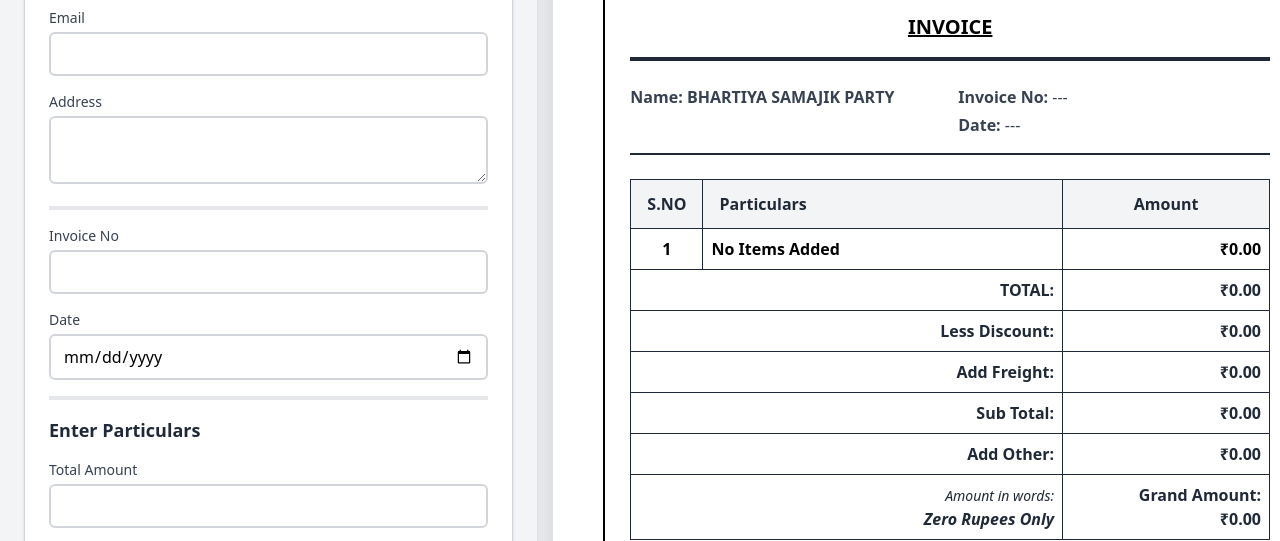
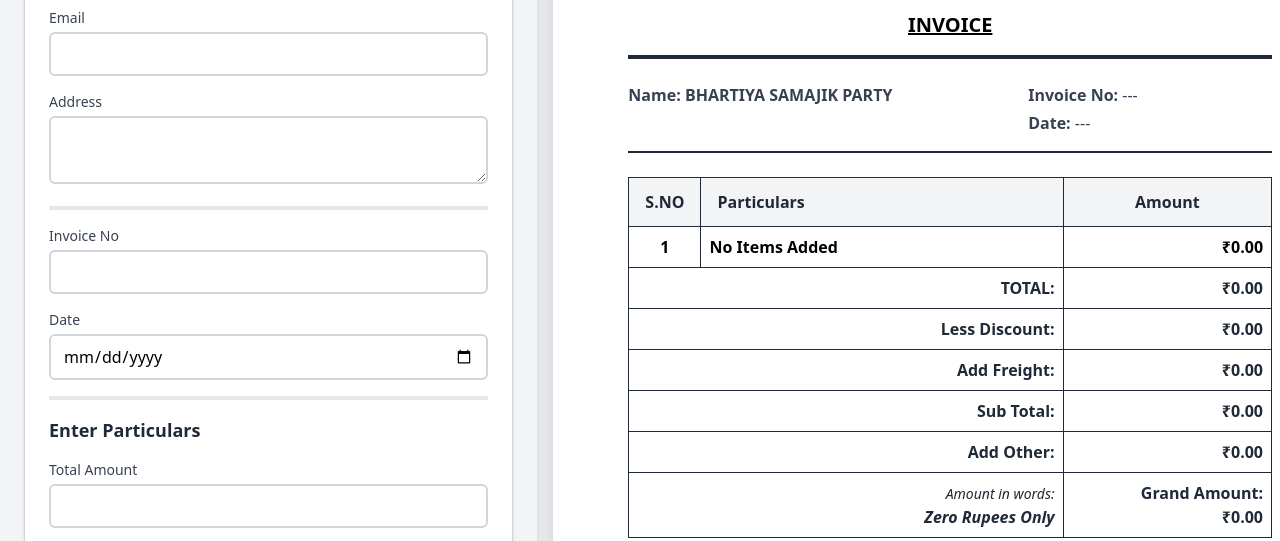
Before and after one commit to Vishal09Software/bsp, a plain HTML site: page index.html in a window 1280 px wide. Shown: the part 208-749 px from the top of the page. Drawn offline with nearby package versions, Linux system fonts and the light colour scheme.

Commit message:
style include in design

```diff
--- a/index.html
+++ b/index.html
@@ -123,7 +123,7 @@
         <div class="bg-gray-200 p-4 rounded-lg shadow-inner h-[calc(170vh-2rem)] ">
           <div class="h-full">
             <div class="invoice-page bg-white mx-auto" id="invoicePreview" style="padding:50px">
-              <table class="h-full" style="border: 2px solid #000;width:100%">
+              <table class="h-full" style="border: px solid #000;width:100%">
                 <tr>
                   <td>
                     <div class="p-6 h-full flex flex-col">
@@ -141,8 +141,8 @@
                           <div class="text-gray-700"><span class="font-bold">Name:</span> <span id="pCustomerName" class="font-bold">BHARTIYA SAMAJIK PARTY</span></div>
                         </div>
                         <div>
-                          <div class="text-gray-700"><span class="font-bold">Invoice No:</span> <span id="pInvoiceNo">---</span></div>
-                          <div class="text-gray-700 mt-1"><span class="font-bold">Date:</span> <span id="pInvoiceDate">---</span></div>
+                          <div class="text-gray-700" style="margin-left: 70px;"><span class="font-bold">Invoice No:</span> <span id="pInvoiceNo">---</span></div>
+                          <div class="text-gray-700 mt-1" style="margin-left: 70px;"><span class="font-bold">Date:</span> <span id="pInvoiceDate">---</span></div>
                         </div>
 
                       </div>
```
